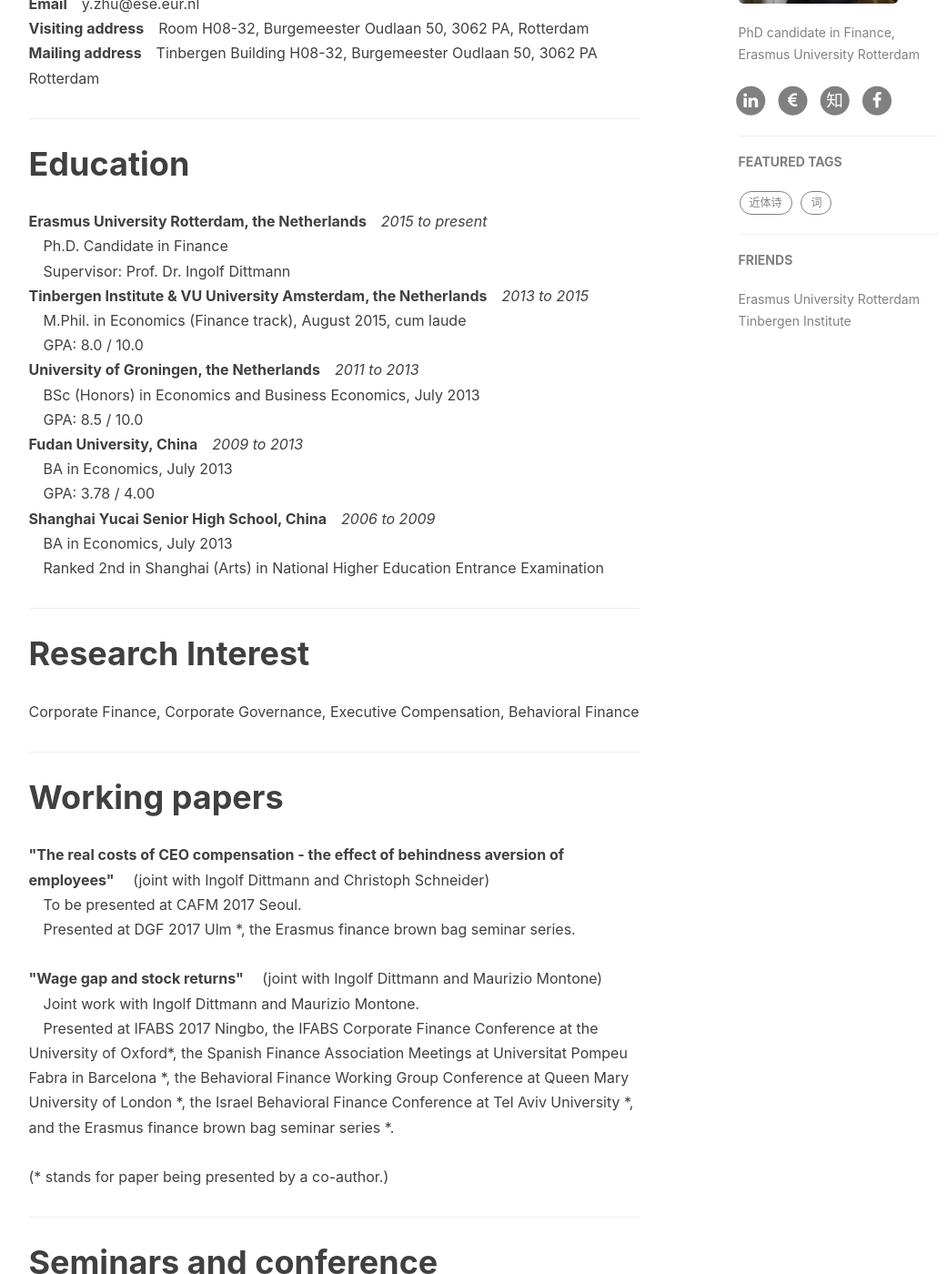
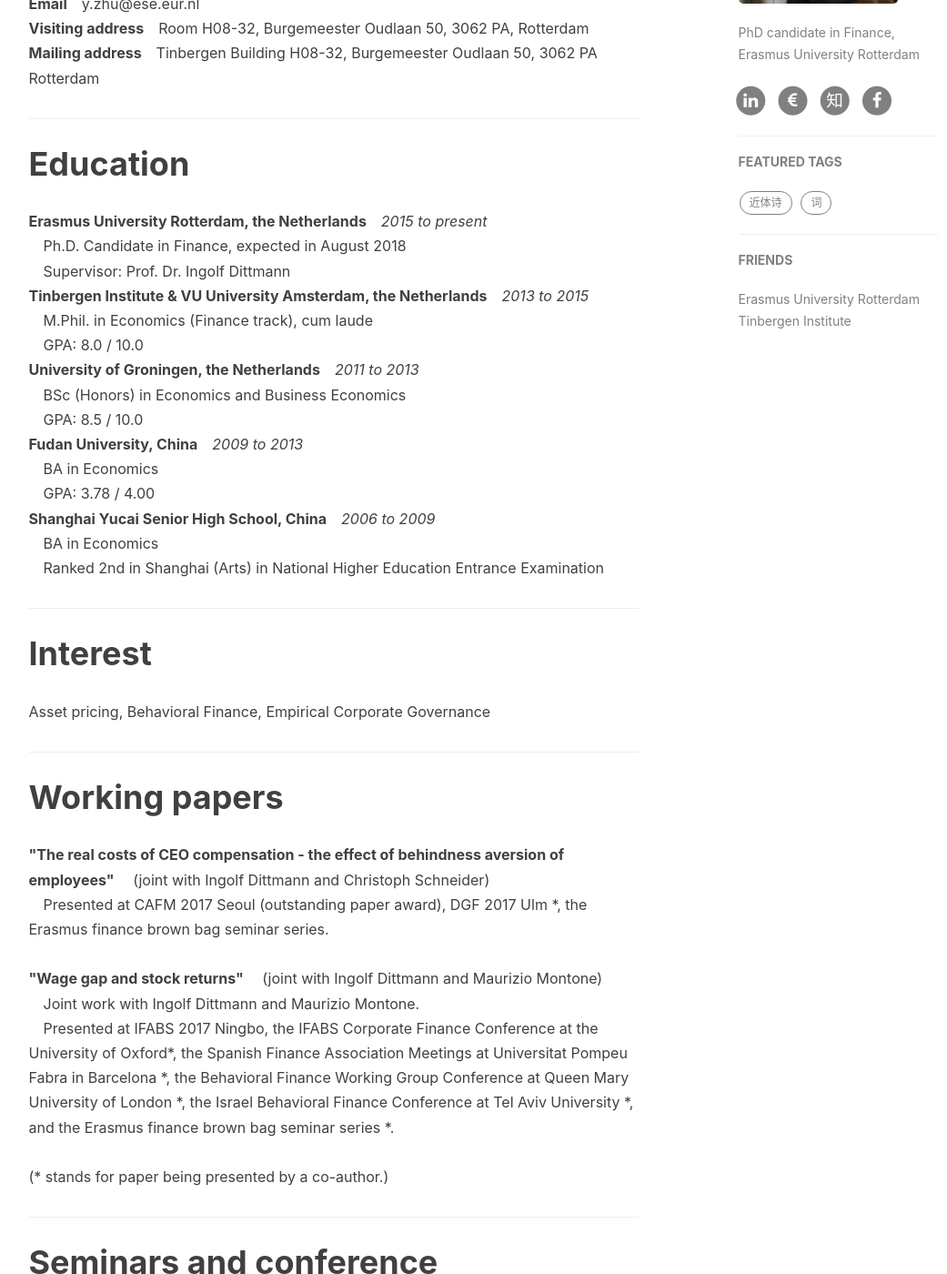
Before and after one commit to forfudan/forfudan.github.io, a Jekyll site: the page built from about_cv.html, in a window 1280 px wide and 1400 px high, scrolled down 689 px. Shown: the whole window at 91% size, without its empty margins (136-1177 px from the left). Built offline with Jekyll 4.4.1, drawn with Linux system fonts in a browser that asks for light colours; nearby versions of some CDN libraries; comment, search, counter and statistics services are not loaded; some of the changed text lies outside the part shown.

Commit message:
major updates
major updates

```diff
--- a/_includes/footer.html
+++ b/_includes/footer.html
@@ -92,14 +92,14 @@
                     </li>
                     {% endif %}
                 </ul>
-                <!--
+
                 <p class="copyright text-muted">
                     Copyright &copy; {{ site.title }} {{ site.time | date: '%Y' }}
                     <br>
-                    Powered by <a href="https://jekyllrb.com/">Jekyll</a>.
-                    Theme by <a href="https://ghbtns.com/github-btn.html?user=huxpro&repo=huxpro.github.io&type=star&count=true">Hux</a>
+                    This website is built up with the help of a Python-based engine <a href="https://jekyllrb.com/">Jekyll</a>.
+                    <!-- Theme by <a href="https://ghbtns.com/github-btn.html?user=huxpro&repo=huxpro.github.io&type=star&count=true">Hux</a> -->
                 </p>
-                -->
+
             </div>
         </div>
     </div>
--- a/about_cv.html
+++ b/about_cv.html
@@ -15,7 +15,7 @@
 <!-- Chinese Version -->
 <div class="zh post-container">
     <p>
-        您可以点击<a target="_blank" href="{{site.url}}/doc/YUHAO_ZHU_CV.pdf">此处</a>查看我的PDF格式的个人简历。
+        您可以点击<a target="_blank" href="{{site.url}}/doc/YUHAO_ZHU_Resume.pdf">此处</a>查看我的PDF格式的个人简历。
     </p>
 
     <hr />
@@ -54,7 +54,7 @@
 <!-- English Version -->
 <div class="en post-container">
     <p>
-        You can view my Curriculum Vitea in PDF format <a target="_blank" href="{{site.url}}/doc/YUHAO_ZHU_CV.pdf">here</a>.
+        You can view my Curriculum Vitea in PDF format <a target="_blank" href="{{site.url}}/doc/YUHAO_ZHU_Resume.pdf">here</a>.
     </p>
 
     <hr />
@@ -71,26 +71,26 @@
     <h1 id="education">Education</h1>
 
     <p><strong>Erasmus University Rotterdam, the Netherlands</strong>&emsp;<em>2015 to present</em> <br />
-    &emsp;Ph.D. Candidate in Finance <br />
+    &emsp;Ph.D. Candidate in Finance, expected in August 2018 <br />
     &emsp;Supervisor: Prof. Dr. Ingolf Dittmann <br />
     <strong>Tinbergen Institute &amp; VU University Amsterdam, the Netherlands</strong>&emsp;<em>2013 to 2015</em> <br />
-    &emsp;M.Phil. in Economics (Finance track), August 2015, cum laude <br />
+    &emsp;M.Phil. in Economics (Finance track), cum laude <br />
     &emsp;GPA: 8.0 / 10.0 <br />
     <strong>University of Groningen, the Netherlands</strong>&emsp;<em>2011 to 2013</em> <br />
-    &emsp;BSc (Honors) in Economics and Business Economics, July 2013 <br />
+    &emsp;BSc (Honors) in Economics and Business Economics <br />
     &emsp;GPA: 8.5 / 10.0 <br />
     <strong>Fudan University, China</strong>&emsp;<em>2009 to 2013</em> <br />
-    &emsp;BA in Economics, July 2013<br />
+    &emsp;BA in Economics<br />
     &emsp;GPA: 3.78 / 4.00 <br />
     <strong>Shanghai Yucai Senior High School, China</strong>&emsp;<em>2006 to 2009</em> <br />
-    &emsp;BA in Economics, July 2013<br />
+    &emsp;BA in Economics<br />
     &emsp;Ranked 2nd in Shanghai (Arts) in National Higher Education Entrance Examination <br />
 
     <hr />
 
-    <h1 id="researchinterest">Research Interest</h1>
+    <h1 id="researchinterest">Interest</h1>
 
-    <p>Corporate Finance, Corporate Governance, Executive Compensation, Behavioral Finance</p>
+    <p>Asset pricing, Behavioral Finance, Empirical Corporate Governance</p>
 
     <hr />
 
@@ -98,8 +98,7 @@
 
     <p><strong>"The real costs of CEO compensation - the effect of behindness aversion of employees"</strong>
     &emsp;(joint with Ingolf Dittmann and Christoph Schneider) <br />
-    &emsp;To be presented at CAFM 2017 Seoul.<br />
-    &emsp;Presented at DGF 2017 Ulm *, the Erasmus finance brown bag seminar series.<br /> <br />
+    &emsp;Presented at CAFM 2017 Seoul (outstanding paper award), DGF 2017 Ulm *, the Erasmus finance brown bag seminar series.<br /> <br />
     <strong>"Wage gap and stock returns"</strong>
     &emsp;(joint with Ingolf Dittmann and Maurizio Montone)  <br />
     &emsp;Joint work with Ingolf Dittmann and Maurizio Montone.<br />
@@ -143,7 +142,9 @@
 
     <h1 id="awardsandgrants">Awards and grants</h1>
 
-    <p><strong>AFA Student Travel Grant</strong>&emsp;American Finance Association&emsp;<em>2017</em> <br />
+    <p>
+    <strong>CAFM 2017 Conference Seoul Outstanding Award</strong>&emsp;Korean Security Association&emsp;<em>2017</em> <br />
+    <strong>AFA Student Travel Grant</strong>&emsp;American Finance Association&emsp;<em>2017</em> <br />
     <strong>M.Phil. Full Scholarship (EUR 23,280)</strong>&emsp;Tinbergen Institute&emsp;<em>2013 to 2015</em> <br />
     <strong>Talent Scholarship (EUR 6,400)</strong>&emsp;University of Groningen&emsp;<em>2011 to 2013</em> <br />
     <strong>First-class Scholarship</strong>&emsp;Fudan University&emsp;<em>2011</em> <br />
--- a/about_teaching.html
+++ b/about_teaching.html
@@ -23,6 +23,10 @@
     <p>
         Here is my teaching experience.
     </p>
+    <hr />
+    <p><strong>Guest Lecturer on Data Analysis with STATA</strong>&emsp;<em>2017</em> <br />
+    &emsp;Erasmus School of Economics, Erasmus University Rotterdam <br />
+    &emsp;You can find <a href="{{site.url}}/doc/handout_STATA.pdf">the handout of the lecture here</a>.<br />
     <hr />
     <p><strong>Thesis Supervisor for 1 Bachelor and 5 Master Students</strong>&emsp;<em>2016 to 2017</em> <br />
     &emsp;Erasmus School of Economics, Erasmus University Rotterdam <br />
```
Also changed, not shown: other parts of about_cv.html (+5 -5 lines), index.html (+2 -6 lines), 4 other files.
